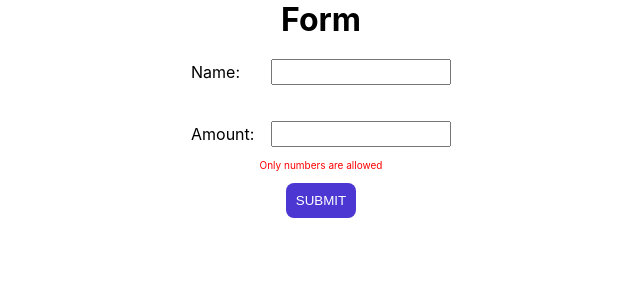
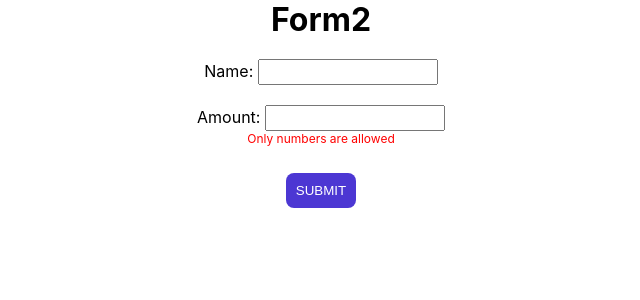
Before and after one commit to tetiana-kobyliakova/viaduct-onboarding, a React (Create React App) app: page / in a window 1280 px wide. Both pictures are taken after typing "Sample", "Sample" into the empty fields and a click on the button "SUBMIT". Shown: the top 300 px of the page, without its empty margins (319-959 px from the left). Built offline with nearby package versions, Linux system fonts and the light colour scheme.

Commit message:
Add form2

```diff
--- a/src/App.js
+++ b/src/App.js
@@ -6,7 +6,8 @@ import Container from "./components/Container";
 // import ZoomWidget from "./components/zoom-widget";
 //import UsersList from "./components/users-list";
 //import Slider from "./components/slider";
-import Form from "./components/form-validation";
+//import Form from "./components/form-validation";
+import Form2 from "./components/form-validation2";
 
 function App() {
   return (
@@ -16,7 +17,8 @@ function App() {
       {/* <ColorArray /> */}
       {/* <ZoomWidget /> */}
       {/* <Widget /> */}
-      <Form />
+      {/* <Form /> */}
+      <Form2 />
     </Container>
   );
 }
--- a/src/components/form-validation/ErrorAmount.js
+++ b/src/components/form-validation/ErrorAmount.js
@@ -1,7 +1,7 @@
 import React from "react";
 import styles from "./Form.module.css";
 
-const Error = ({ error }) => {
+const ErrorAmount = ({ error }) => {
   return (
     <div className={styles.errorBlockAmount}>
       <p className={styles.error}>{error}</p>
@@ -9,4 +9,4 @@ const Error = ({ error }) => {
   );
 };
 
-export default Error;
+export default ErrorAmount;
--- a/src/components/form-validation/ErrorName.js
+++ b/src/components/form-validation/ErrorName.js
@@ -1,7 +1,7 @@
 import React from "react";
 import styles from "./Form.module.css";
 
-const Error = ({ error }) => {
+const ErrorName = ({ error }) => {
   return (
     <div className={styles.errorBlockName}>
       <p className={styles.error}>{error}</p>
@@ -9,4 +9,4 @@ const Error = ({ error }) => {
   );
 };
 
-export default Error;
+export default ErrorName;
--- /dev/null
+++ b/src/components/form-validation2/Error.js
@@ -0,0 +1,12 @@
+import React from "react";
+import styles from "./Form2.module.css";
+
+const Error = ({ error }) => {
+  return (
+    <div className={styles.errorBlock}>
+      <p className={styles.error}>{error}</p>
+    </div>
+  );
+};
+
+export default Error;
--- /dev/null
+++ b/src/components/form-validation2/Form2.js
@@ -0,0 +1,112 @@
+import React from "react";
+import styles from "./Form2.module.css";
+import Error from "./Error";
+
+const formData = [
+  {
+    name: "name",
+    type: "text",
+    validationRules: [(value) => !value, (value) => value.length < 3],
+    value: "",
+    errors: [
+      "Field shouldn't be empty",
+      "Length of name should be greater than 2 characters",
+    ],
+    errorIndex: -1,
+  },
+  {
+    name: "amount",
+    type: "text",
+    validationRules: [
+      (value) => !value,
+      (value) => isNaN(value),
+      (value) => value < 1000,
+    ],
+    value: "",
+    errors: [
+      "Field shouldn't be empty",
+      "Only numbers are allowed",
+      "Amount should be greater than or equal to 1000",
+    ],
+    errorIndex: -1,
+  },
+];
+
+const Form2 = ({ state = formData }) => {
+  const [formState, setFormState] = React.useState(state);
+  const onInputChange = (e) => {
+    setFormState(
+      formState.map((item) => {
+        if (item.name === e.target.name) {
+          return { ...item, value: e.target.value };
+        } else {
+          return item;
+        }
+      })
+    );
+  };
+
+  const validateForm = () => {
+    const newState = formState.map((item, index) => {
+      const errorIdx = formState[index].validationRules.findIndex((i) =>
+        i(formState[index].value)
+      );
+
+      return { ...item, errorIndex: errorIdx, value: "" };
+    });
+    setFormState(newState);
+    return newState;
+  };
+  const onSubmitForm = (e) => {
+    e.preventDefault();
+    const isValid = validateForm()
+      .map((item) => item.errorIndex)
+      .every((item) => item === -1);
+    if (isValid) {
+      console.log("Form was submitted");
+      console.log({ name: formState[0].value, amount: formState[1].value });
+
+      setFormState(state);
+    } else {
+      console.log("An error has occurred");
+    }
+  };
+
+  console.log(formState);
+
+  return (
+    <>
+      <h1>Form2</h1>
+      <div className={styles.container}>
+        <form className={styles.form} onSubmit={onSubmitForm}>
+          {formState.map((item) => {
+            return (
+              <div key={item.name} className={styles.block}>
+                <div>
+                  <label htmlFor={item.name}>
+                    {item.name[0].toUpperCase() + item.name.slice(1)}:{" "}
+                  </label>
+                  <input
+                    id={item.name}
+                    type={item.type}
+                    name={item.name}
+                    value={item.value}
+                    onChange={onInputChange}
+                  ></input>
+                </div>
+                {item.errorIndex !== -1 && (
+                  <Error error={item.errors[item.errorIndex]} />
+                )}
+              </div>
+            );
+          })}
+          <button className={styles.button} type="submit">
+            Submit
+          </button>
+        </form>
+      </div>
+    </>
+  );
+};
+
+export default Form2;
--- /dev/null
+++ b/src/components/form-validation2/Form2.module.css
@@ -0,0 +1,45 @@
+.form {
+  position: relative;
+  width: 260px;
+  margin: 0 auto;
+  display: flex;
+  flex-direction: column;
+  align-items: center;
+}
+
+.block {
+  width: 100%;
+  margin-bottom: 20px;
+  display: flex;
+  flex-direction: column;
+  justify-content: space-between;
+  align-items: center;
+}
+
+.block input {
+  width: 180px;
+  height: 26px;
+}
+
+.button {
+  margin-bottom: 10px;
+  background: #4c37d3;
+  color: #fff;
+  text-transform: uppercase;
+  padding: 10px;
+  border-radius: 8px;
+  border: none;
+  outline: none;
+}
+
+.button:hover {
+  box-shadow: 0px 10px 13px -7px #000000, 5px 5px 15px 5px rgba(0, 0, 0, 0);
+}
+
+.errorBlock {
+  height: 22px;
+}
+.error {
+  font-size: 12px;
+  color: red;
+}
--- /dev/null
+++ b/src/components/form-validation2/index.js
@@ -0,0 +1 @@
+export { default } from "./Form2";
```
Also changed, not shown: src/components/form-validation/Form.js (+0 -14 lines).
